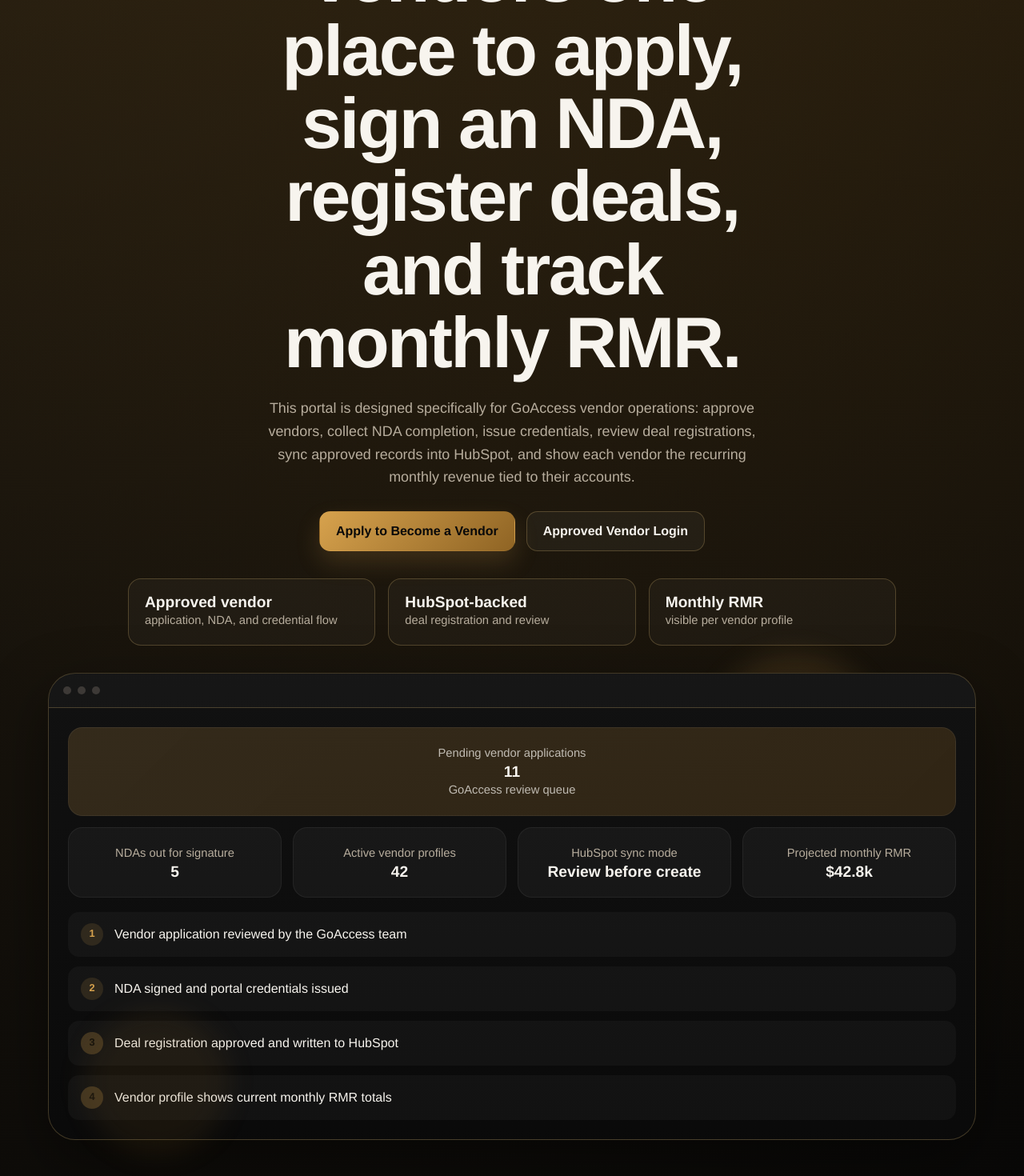
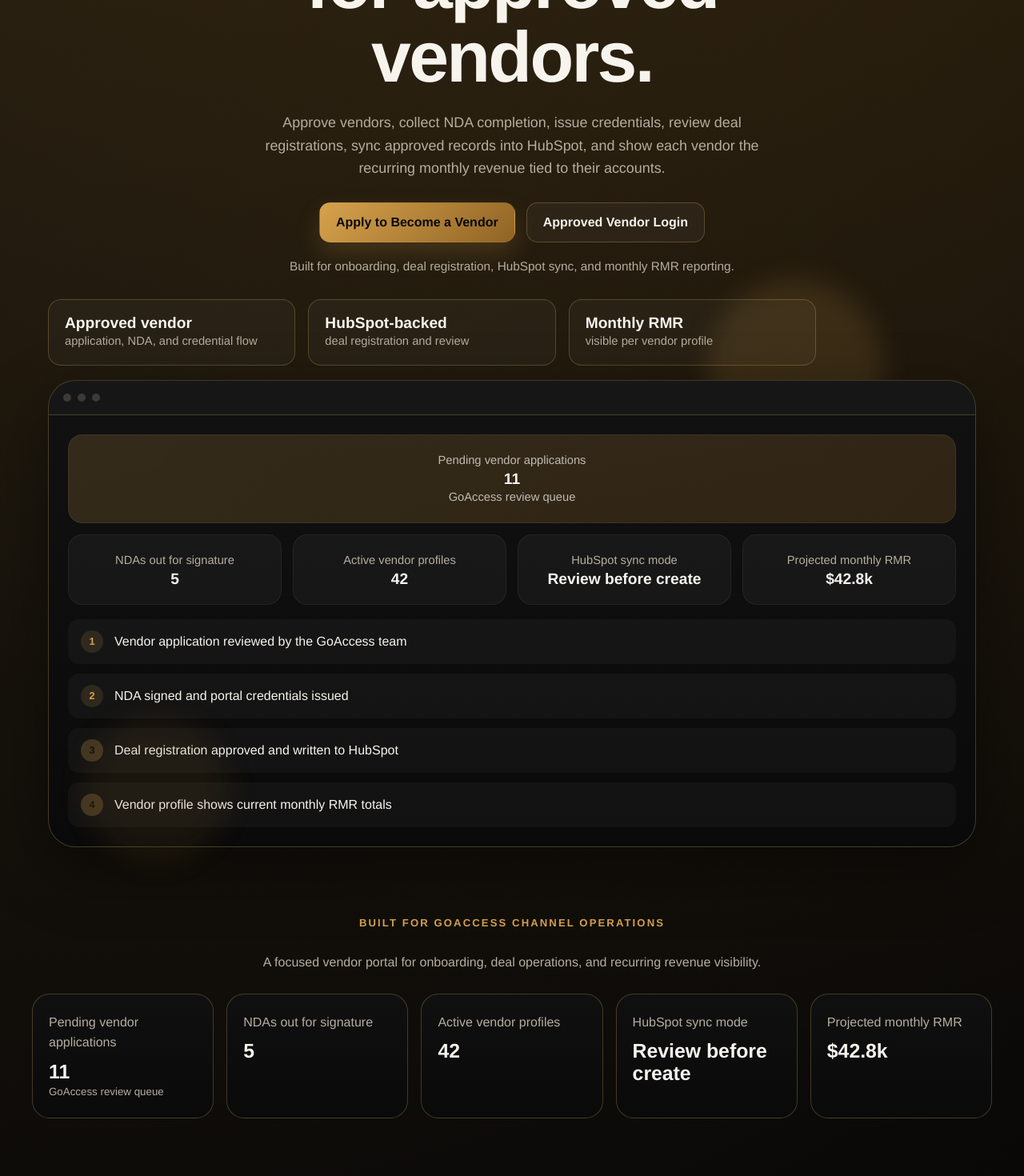
Before and after one commit to Brandonoswalt18-bot/PRM, a Next.js app: page / in a window 1280 px wide. Shown: the part 600-2070 px from the top of the page at 80% size. Built offline with nearby package versions, Linux system fonts and the light colour scheme.

Commit message:
Make homepage closer to GoAccess style

```diff
--- a/app/globals.css
+++ b/app/globals.css
@@ -199,10 +199,10 @@
 
 .hero {
   grid-template-columns: 1fr;
-  gap: 34px;
+  gap: 28px;
   align-items: center;
   min-height: auto;
-  padding: 88px 0 40px;
+  padding: 96px 0 26px;
   text-align: center;
 }
 
@@ -210,6 +210,8 @@
   display: grid;
   justify-items: center;
   gap: 0;
+  max-width: 840px;
+  margin: 0 auto;
 }
 
 .lede,
@@ -241,11 +243,17 @@
   justify-content: center;
 }
 
+.hero-kicker {
+  margin-top: 18px;
+  color: var(--muted);
+  font-size: 0.96rem;
+}
+
 .hero-metrics {
   display: grid;
   grid-template-columns: repeat(3, minmax(0, 1fr));
   gap: 16px;
-  margin-top: 34px;
+  margin: 0 0 18px;
   width: min(960px, 100%);
 }
 
@@ -421,6 +429,49 @@
 
 section {
   margin-top: 110px;
+}
+
+.proof-band {
+  display: grid;
+  gap: 26px;
+  margin-top: 58px;
+}
+
+.proof-intro {
+  display: grid;
+  gap: 12px;
+  justify-items: center;
+  text-align: center;
+}
+
+.proof-intro p {
+  max-width: 700px;
+  margin: 0;
+  color: var(--muted);
+}
+
+.proof-grid {
+  display: grid;
+  grid-template-columns: repeat(5, minmax(0, 1fr));
+  gap: 16px;
+}
+
+.proof-card {
+  padding: 22px 20px;
+  border-radius: 22px;
+  border: 1px solid var(--line-strong);
+  background: linear-gradient(180deg, rgba(16, 16, 16, 0.98), rgba(10, 10, 10, 0.98));
+}
+
+.proof-card strong {
+  display: block;
+  margin-top: 10px;
+  font-size: 1.55rem;
+}
+
+.proof-card small,
+.proof-card .label {
+  color: var(--muted);
 }
 
 .logo-strip {
@@ -939,6 +990,7 @@
   .architecture-grid,
   .roadmap-grid,
   .pricing-grid,
+  .proof-grid,
   .product-stats,
   .product-columns {
     grid-template-columns: repeat(2, minmax(0, 1fr));
@@ -973,6 +1025,7 @@
   .architecture-grid,
   .roadmap-grid,
   .pricing-grid,
+  .proof-grid,
   .product-stats,
   .product-columns,
   .stack-meta-grid,
--- a/components/marketing/marketing-page.tsx
+++ b/components/marketing/marketing-page.tsx
@@ -41,12 +41,15 @@
         <section className="hero" id="hero">
           <div className="hero-copy">
             <div className="eyebrow">GOACCESS APPROVED VENDOR PORTAL</div>
-            <h1>Give approved GoAccess vendors one place to apply, sign an NDA, register deals, and track monthly RMR.</h1>
+            <h1>
+              One GoAccess portal
+              <br />
+              for approved vendors.
+            </h1>
             <p className="lede">
-              This portal is designed specifically for GoAccess vendor operations:
-              approve vendors, collect NDA completion, issue credentials, review
-              deal registrations, sync approved records into HubSpot, and show
-              each vendor the recurring monthly revenue tied to their accounts.
+              Approve vendors, collect NDA completion, issue credentials,
+              review deal registrations, sync approved records into HubSpot,
+              and show each vendor the recurring monthly revenue tied to their accounts.
             </p>
             <div className="hero-actions">
               <Link className="button button-primary" href="#cta">
@@ -56,6 +59,12 @@
                 Approved Vendor Login
               </Link>
             </div>
+            <div className="hero-kicker">
+              <span>Built for onboarding, deal registration, HubSpot sync, and monthly RMR reporting.</span>
+            </div>
+          </div>
+
+          <div className="hero-panel">
             <div className="hero-metrics">
               {heroMetrics.map((metric) => (
                 <div key={metric.label}>
@@ -64,9 +73,6 @@
                 </div>
               ))}
             </div>
-          </div>
-
-          <div className="hero-panel">
             <div className="panel-frame">
               <div className="panel-header">
                 <span className="dot" />
@@ -100,8 +106,26 @@
           </div>
         </section>
 
+        <section className="proof-band">
+          <div className="proof-intro">
+            <span className="eyebrow">BUILT FOR GOACCESS CHANNEL OPERATIONS</span>
+            <p>
+              A focused vendor portal for onboarding, deal operations, and recurring revenue visibility.
+            </p>
+          </div>
+          <div className="proof-grid">
+            {heroStats.map((stat) => (
+              <article className="proof-card" key={stat.label}>
+                <span className="label">{stat.label}</span>
+                <strong>{stat.value}</strong>
+                {"detail" in stat && stat.detail ? <small>{stat.detail}</small> : null}
+              </article>
+            ))}
+          </div>
+        </section>
+
         <section className="logo-strip">
-          <span>Built for the GoAccess team and its approved vendor ecosystem across</span>
+          <span>Designed for GoAccess-approved vendors across</span>
           <div className="logo-list">
             {partnerModels.map((model) => (
               <span key={model}>{model}</span>
--- a/data/site-content.ts
+++ b/data/site-content.ts
@@ -1,8 +1,8 @@
 export const navItems = [
-  { href: "#platform", label: "Portal" },
-  { href: "#workflows", label: "Lifecycle" },
+  { href: "#platform", label: "Features" },
+  { href: "#workflows", label: "How It Works" },
   { href: "#integrations", label: "HubSpot" },
-  { href: "#roadmap", label: "Rollout" },
+  { href: "#cta", label: "Apply" },
 ] as const;
 
 export const heroMetrics = [
```
Also changed, not shown: 1 other file (tests, documents, lock files or other folders).
